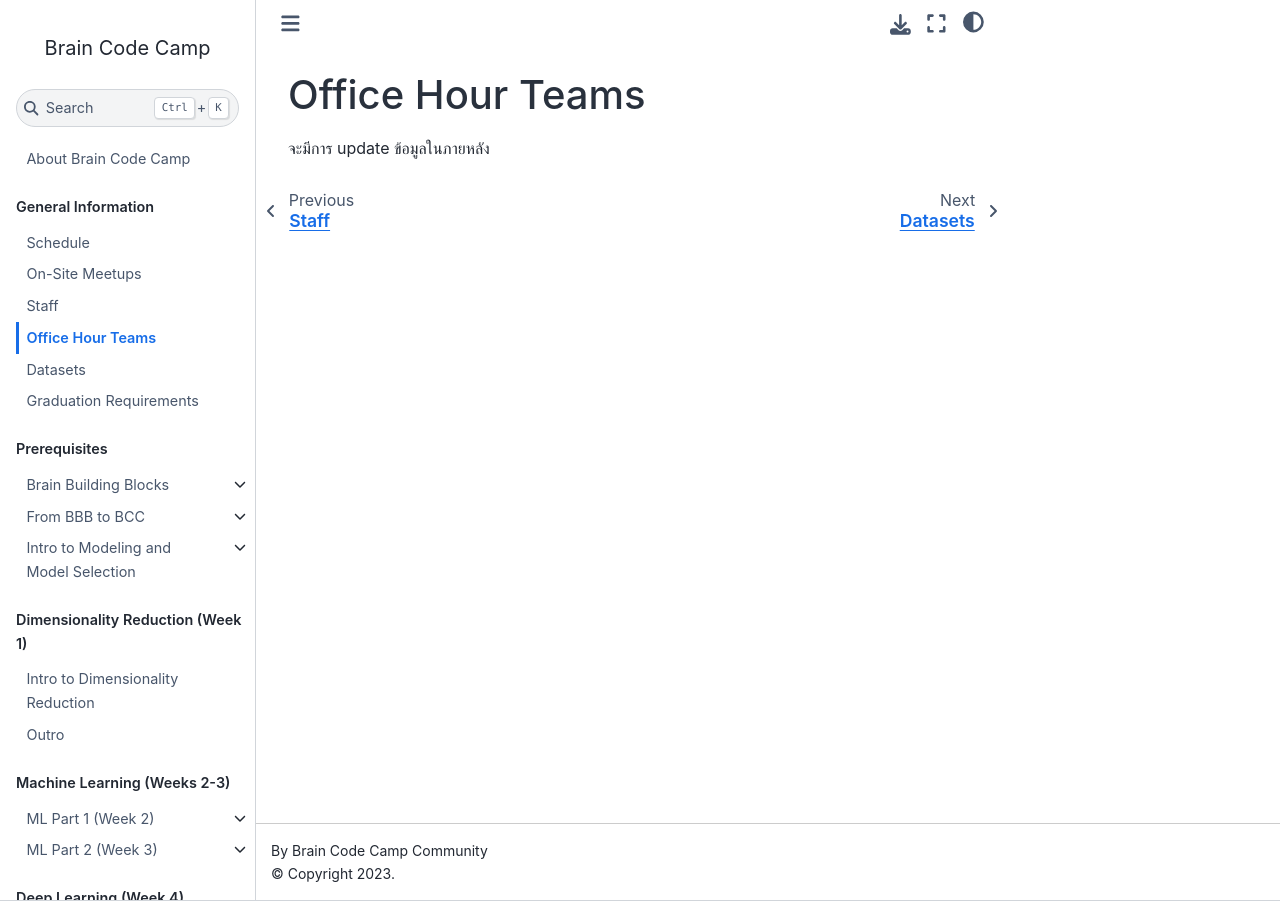
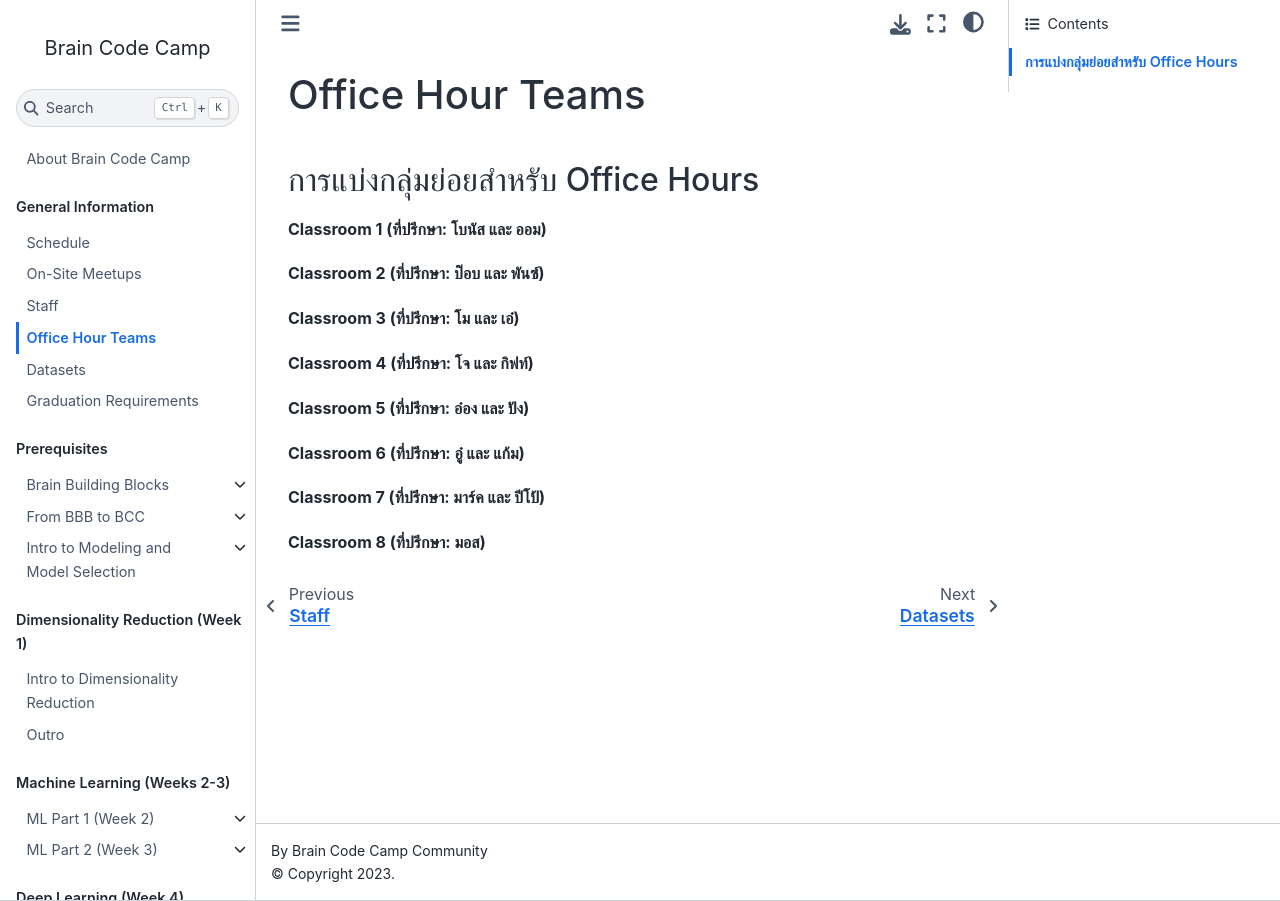
Before and after one commit to braincodecamp/brainCodeCamp2024, a Jupyter Book: the page built from GeneralInfo/OH-teams.md, in a window 1280 px wide. Built offline with Jupyter Book 1.0.4 settings and Sphinx 7.4.7 and the Sphinx Book theme 1.1.4, drawn with Linux system fonts in a browser that asks for light colours; pages that are not in the unit, such as notebooks, are missing from menus.

Commit message:
Update OH-teams.md

```diff
--- a/GeneralInfo/OH-teams.md
+++ b/GeneralInfo/OH-teams.md
@@ -1,3 +1,19 @@
 # Office Hour Teams
 
-จะมีการ update ข้อมูลในภายหลัง
+## การแบ่งกลุ่มย่อยสำหรับ Office Hours
+
+**Classroom 1 (ที่ปรึกษา: โบนัส และ ออม)**
+
+**Classroom 2 (ที่ปรึกษา: ป๊อบ และ พันซ์)**
+
+**Classroom 3 (ที่ปรึกษา: โม และ เอ๋)**
+
+**Classroom 4 (ที่ปรึกษา: โจ และ กิฟท์)**
+
+**Classroom 5 (ที่ปรึกษา: อ๋อง และ ปัง)**
+
+**Classroom 6 (ที่ปรึกษา: อู๋ และ แก้ม)**
+
+**Classroom 7 (ที่ปรึกษา: มาร์ค และ ปีโป้)**
+
+**Classroom 8 (ที่ปรึกษา: มอส)**
```
